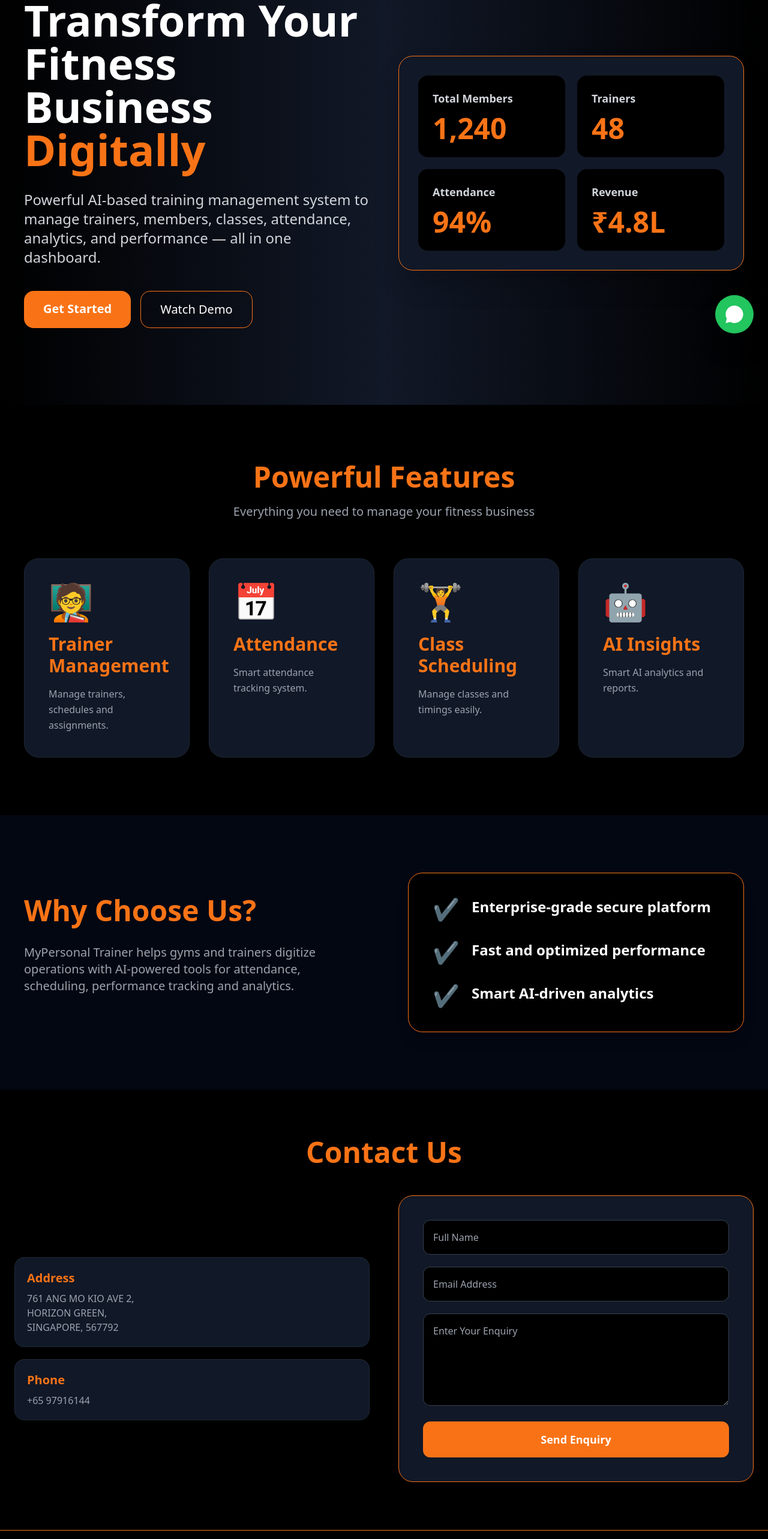
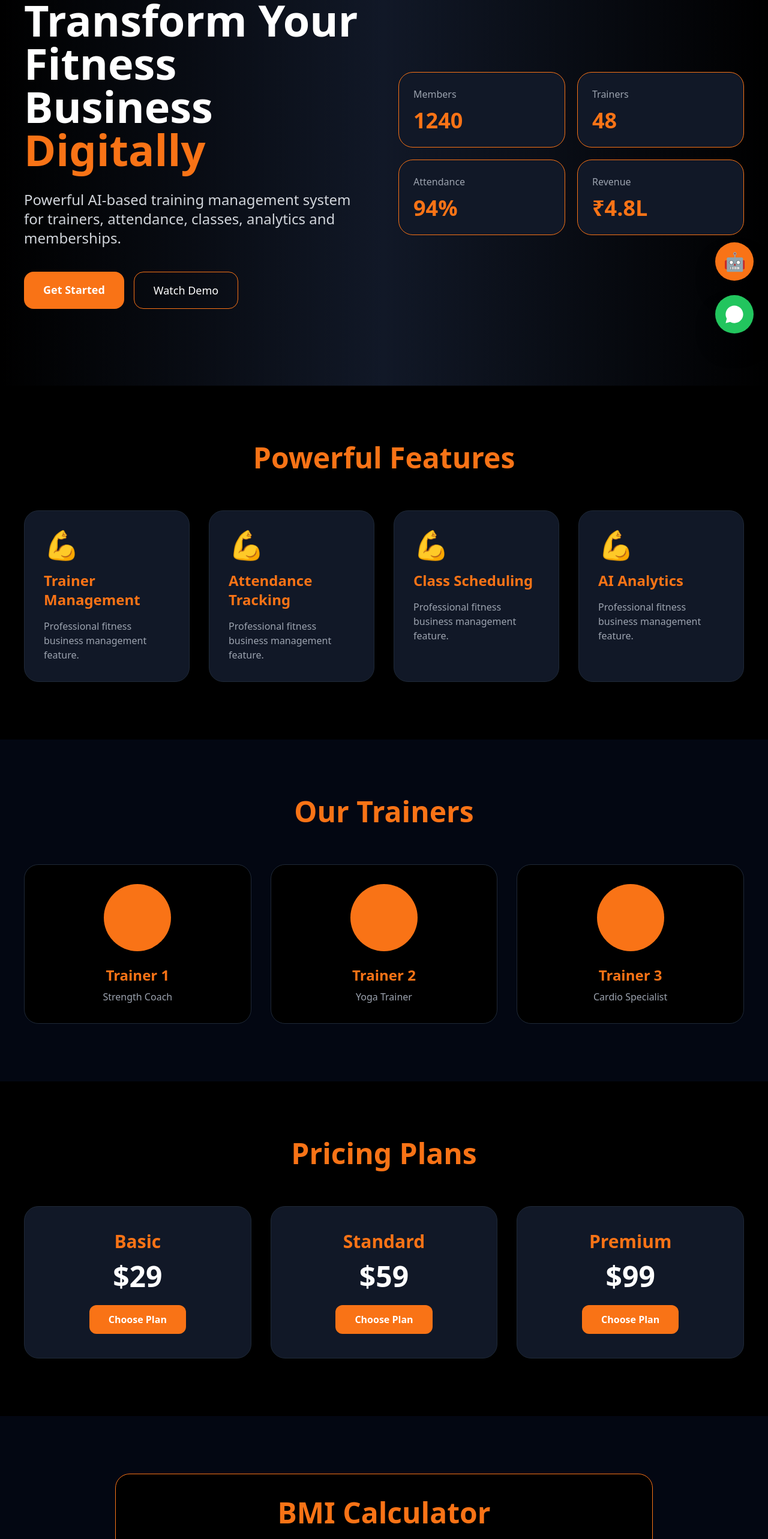
Before and after one commit to elllp24/mypersonal-trainer, a React (Create React App) app: page / in a window 1280 px wide. Shown: the part 220-2786 px from the top of the page at 60% size. Built offline with nearby package versions, Linux system fonts and the light colour scheme.

Commit message:
added premium homepage sections

```diff
--- a/src/pages/Home.jsx
+++ b/src/pages/Home.jsx
@@ -9,15 +9,11 @@ export default function Home() {
 
     <div className="bg-black min-h-screen text-white overflow-x-hidden">
 
-      {/* ========================= */}
       {/* NAVBAR */}
-      {/* ========================= */}
 
       <nav className="bg-black border-b border-orange-500 px-4 md:px-10 py-4 sticky top-0 z-50">
 
         <div className="flex justify-between items-center">
-
-          {/* LOGO */}
 
           <div className="flex items-center gap-3">
 
@@ -88,42 +84,26 @@ export default function Home() {
 
           <div className="md:hidden flex flex-col gap-5 mt-6 bg-gray-900 p-6 rounded-2xl border border-orange-500 text-lg">
 
-            <a
-              href="#home"
-              onClick={() => setMenuOpen(false)}
-              className="hover:text-orange-500"
-            >
+            <a href="#home" onClick={() => setMenuOpen(false)}>
               Home
             </a>
 
-            <a
-              href="#features"
-              onClick={() => setMenuOpen(false)}
-              className="hover:text-orange-500"
-            >
+            <a href="#features" onClick={() => setMenuOpen(false)}>
               Features
             </a>
 
-            <a
-              href="#about"
-              onClick={() => setMenuOpen(false)}
-              className="hover:text-orange-500"
-            >
+            <a href="#about" onClick={() => setMenuOpen(false)}>
               About
             </a>
 
-            <a
-              href="#contact"
-              onClick={() => setMenuOpen(false)}
-              className="hover:text-orange-500"
-            >
+            <a href="#contact" onClick={() => setMenuOpen(false)}>
               Contact
             </a>
 
             <Link
               to="/login"
               onClick={() => setMenuOpen(false)}
-              className="bg-orange-500 text-white px-6 py-3 rounded-xl text-center hover:bg-orange-600 transition"
+              className="bg-orange-500 text-white px-6 py-3 rounded-xl text-center"
             >
               Login
             </Link>
@@ -135,7 +115,7 @@ export default function Home() {
       </nav>
 
 
-      {/* HERO SECTION */}
+      {/* HERO */}
 
       <section
         id="home"
@@ -144,11 +124,9 @@ export default function Home() {
 
         <div className="max-w-7xl mx-auto grid grid-cols-1 md:grid-cols-2 gap-12 items-center">
 
-          {/* LEFT */}
-
           <div>
 
-            <h1 className="text-4xl md:text-7xl font-extrabold leading-tight mb-6 md:mb-8">
+            <h1 className="text-4xl md:text-7xl font-extrabold leading-tight mb-8">
 
               Transform Your
               <br />
@@ -162,12 +140,11 @@ export default function Home() {
 
             </h1>
 
-            <p className="text-lg md:text-2xl text-gray-300 leading-relaxed mb-8 md:mb-10">
+            <p className="text-lg md:text-2xl text-gray-300 leading-relaxed mb-10">
 
               Powerful AI-based training management system
-              to manage trainers, members, classes,
-              attendance, analytics, and performance —
-              all in one dashboard.
+              for trainers, attendance, classes,
+              analytics and memberships.
 
             </p>
 
@@ -175,13 +152,13 @@ export default function Home() {
 
               <Link
                 to="/login"
-                className="bg-orange-500 text-white px-8 py-4 rounded-2xl text-center text-lg md:text-xl font-bold hover:bg-orange-600 transition"
+                className="bg-orange-500 text-white px-8 py-4 rounded-2xl text-center text-lg font-bold hover:bg-orange-600 transition"
               >
                 Get Started
               </Link>
 
               <button
-                className="border border-orange-500 px-8 py-4 rounded-2xl text-lg md:text-xl hover:bg-orange-500 transition"
+                className="border border-orange-500 px-8 py-4 rounded-2xl text-lg hover:bg-orange-500 transition"
               >
                 Watch Demo
               </button>
@@ -191,63 +168,47 @@ export default function Home() {
           </div>
 
 
-          {/* RIGHT */}
+          {/* STATS */}
 
-          <div className="relative">
+          <div>
 
-            <div className="bg-gray-900 rounded-3xl p-4 md:p-8 shadow-2xl border border-orange-500">
+            <div className="grid grid-cols-2 gap-5">
 
-              <div className="grid grid-cols-2 gap-4 md:gap-5">
+              {[
+                {
+                  title: "Members",
+                  value: "1240"
+                },
+                {
+                  title: "Trainers",
+                  value: "48"
+                },
+                {
+                  title: "Attendance",
+                  value: "94%"
+                },
+                {
+                  title: "Revenue",
+                  value: "₹4.8L"
+                }
+              ].map((item, index) => (
 
-                <div className="bg-black rounded-2xl p-4 md:p-6">
+                <div
+                  key={index}
+                  className="bg-gray-900 p-6 rounded-3xl border border-orange-500"
+                >
 
-                  <h2 className="text-sm md:text-lg font-semibold mb-2 md:mb-3 text-gray-300">
-                    Total Members
+                  <h2 className="text-gray-400 mb-3">
+                    {item.title}
                   </h2>
 
-                  <h1 className="text-3xl md:text-5xl font-bold text-orange-500">
-                    1,240
+                  <h1 className="text-4xl font-bold text-orange-500">
+                    {item.value}
                   </h1>
 
                 </div>
 
-                <div className="bg-black rounded-2xl p-4 md:p-6">
-
-                  <h2 className="text-sm md:text-lg font-semibold mb-2 md:mb-3 text-gray-300">
-                    Trainers
-                  </h2>
-
-                  <h1 className="text-3xl md:text-5xl font-bold text-orange-500">
-                    48
-                  </h1>
-
-                </div>
-
-                <div className="bg-black rounded-2xl p-4 md:p-6">
-
-                  <h2 className="text-sm md:text-lg font-semibold mb-2 md:mb-3 text-gray-300">
-                    Attendance
-                  </h2>
-
-                  <h1 className="text-3xl md:text-5xl font-bold text-orange-500">
-                    94%
-                  </h1>
-
-                </div>
-
-                <div className="bg-black rounded-2xl p-4 md:p-6">
-
-                  <h2 className="text-sm md:text-lg font-semibold mb-2 md:mb-3 text-gray-300">
-                    Revenue
-                  </h2>
-
-                  <h1 className="text-3xl md:text-5xl font-bold text-orange-500">
-                    ₹4.8L
-                  </h1>
-
-                </div>
-
-              </div>
+              ))}
 
             </div>
 
@@ -267,58 +228,34 @@ export default function Home() {
 
         <div className="max-w-7xl mx-auto">
 
-          <div className="text-center mb-16">
-
-            <h1 className="text-3xl md:text-5xl font-bold mb-5 text-orange-500">
+          <h1 className="text-3xl md:text-5xl font-bold text-center text-orange-500 mb-16">
             Powerful Features
           </h1>
 
-            <p className="text-lg md:text-xl text-gray-400">
-              Everything you need to manage your fitness business
-            </p>
-
-          </div>
-
-          <div className="grid grid-cols-1 sm:grid-cols-2 lg:grid-cols-4 gap-6 md:gap-8">
+          <div className="grid grid-cols-1 sm:grid-cols-2 lg:grid-cols-4 gap-8">
 
             {[
-              {
-                icon: "🧑‍🏫",
-                title: "Trainer Management",
-                desc: "Manage trainers, schedules and assignments."
-              },
-              {
-                icon: "📅",
-                title: "Attendance",
-                desc: "Smart attendance tracking system."
-              },
-              {
-                icon: "🏋️",
-                title: "Class Scheduling",
-                desc: "Manage classes and timings easily."
-              },
-              {
-                icon: "🤖",
-                title: "AI Insights",
-                desc: "Smart AI analytics and reports."
-              }
-            ].map((item, index) => (
+              "Trainer Management",
+              "Attendance Tracking",
+              "Class Scheduling",
+              "AI Analytics"
+            ].map((feature, index) => (
 
               <div
                 key={index}
-                className="bg-gray-900 p-6 md:p-10 rounded-3xl shadow-lg hover:shadow-orange-500/30 hover:-translate-y-2 transition border border-gray-800"
+                className="bg-gray-900 p-8 rounded-3xl border border-gray-800 hover:border-orange-500 transition"
               >
 
-                <div className="text-5xl md:text-6xl mb-6">
-                  {item.icon}
+                <div className="text-5xl mb-5">
+                  💪
                 </div>
 
-                <h2 className="text-2xl md:text-3xl font-bold mb-4 text-orange-500">
-                  {item.title}
+                <h2 className="text-2xl font-bold text-orange-500 mb-4">
+                  {feature}
                 </h2>
 
-                <p className="text-gray-400 leading-relaxed">
-                  {item.desc}
+                <p className="text-gray-400">
+                  Professional fitness business management feature.
                 </p>
 
               </div>
@@ -332,64 +269,244 @@ export default function Home() {
       </section>
 
 
-      {/* ABOUT */}
+      {/* TRAINERS */}
 
-      <section
-        id="about"
-        className="py-16 md:py-24 px-4 md:px-10 bg-gray-950"
-      >
+      <section className="py-16 md:py-24 px-4 md:px-10 bg-gray-950">
 
-        <div className="max-w-7xl mx-auto grid grid-cols-1 md:grid-cols-2 gap-12 md:gap-20 items-center">
+        <div className="max-w-7xl mx-auto">
 
-          <div>
-
-            <h1 className="text-3xl md:text-5xl font-bold mb-8 text-orange-500">
-              Why Choose Us?
+          <h1 className="text-3xl md:text-5xl font-bold text-center text-orange-500 mb-16">
+            Our Trainers
           </h1>
 
-            <p className="text-lg md:text-xl text-gray-400 leading-relaxed mb-6">
-
-              MyPersonal Trainer helps gyms and trainers
-              digitize operations with AI-powered tools
-              for attendance, scheduling, performance
-              tracking and analytics.
-
-            </p>
-
-          </div>
-
-          <div className="bg-black rounded-3xl p-6 md:p-10 shadow-xl border border-orange-500">
-
-            <div className="space-y-8">
+          <div className="grid grid-cols-1 md:grid-cols-3 gap-8">
 
             {[
-                "Enterprise-grade secure platform",
-                "Fast and optimized performance",
-                "Smart AI-driven analytics"
-              ].map((text, index) => (
+              "Strength Coach",
+              "Yoga Trainer",
+              "Cardio Specialist"
+            ].map((role, index) => (
 
               <div
                 key={index}
-                  className="flex gap-5 items-start"
+                className="bg-black border border-gray-800 rounded-3xl p-8 text-center hover:border-orange-500 transition"
               >
 
-                  <div className="text-3xl md:text-4xl text-orange-500">
-                    ✔
-                  </div>
+                <div className="w-28 h-28 mx-auto rounded-full bg-orange-500 mb-6"></div>
 
-                  <div>
-
-                    <h2 className="text-xl md:text-2xl font-bold mb-2 text-white">
-                      {text}
+                <h2 className="text-2xl font-bold text-orange-500">
+                  Trainer {index + 1}
                 </h2>
 
-                  </div>
+                <p className="text-gray-400 mt-2">
+                  {role}
+                </p>
 
               </div>
 
             ))}
 
           </div>
+
+        </div>
+
+      </section>
+
+
+      {/* PRICING */}
+
+      <section className="py-16 md:py-24 px-4 md:px-10 bg-black">
+
+        <div className="max-w-7xl mx-auto">
+
+          <h1 className="text-3xl md:text-5xl font-bold text-center text-orange-500 mb-16">
+            Pricing Plans
+          </h1>
+
+          <div className="grid grid-cols-1 md:grid-cols-3 gap-8">
+
+            {[
+              {
+                title: "Basic",
+                price: "$29"
+              },
+              {
+                title: "Standard",
+                price: "$59"
+              },
+              {
+                title: "Premium",
+                price: "$99"
+              }
+            ].map((plan, index) => (
+
+              <div
+                key={index}
+                className="bg-gray-900 rounded-3xl p-10 border border-gray-800 hover:border-orange-500 transition text-center"
+              >
+
+                <h2 className="text-3xl font-bold text-orange-500 mb-4">
+                  {plan.title}
+                </h2>
+
+                <h1 className="text-5xl font-bold mb-6">
+                  {plan.price}
+                </h1>
+
+                <button className="bg-orange-500 hover:bg-orange-600 px-8 py-3 rounded-xl font-bold">
+                  Choose Plan
+                </button>
+
+              </div>
+
+            ))}
+
+          </div>
+
+        </div>
+
+      </section>
+
+
+      {/* BMI */}
+
+      <section className="py-16 md:py-24 px-4 md:px-10 bg-gray-950">
+
+        <div className="max-w-4xl mx-auto bg-black p-10 rounded-3xl border border-orange-500">
+
+          <h1 className="text-3xl md:text-5xl font-bold text-center text-orange-500 mb-10">
+            BMI Calculator
+          </h1>
+
+          <div className="grid grid-cols-1 md:grid-cols-2 gap-6">
+
+            <input
+              type="number"
+              placeholder="Weight (kg)"
+              className="p-4 rounded-xl bg-gray-900 border border-gray-700"
+            />
+
+            <input
+              type="number"
+              placeholder="Height (cm)"
+              className="p-4 rounded-xl bg-gray-900 border border-gray-700"
+            />
+
+          </div>
+
+          <button className="w-full mt-6 bg-orange-500 hover:bg-orange-600 py-4 rounded-xl font-bold text-lg">
+            Calculate BMI
+          </button>
+
+        </div>
+
+      </section>
+
+
+      {/* TESTIMONIALS */}
+
+      <section className="py-16 md:py-24 px-4 md:px-10 bg-black">
+
+        <div className="max-w-7xl mx-auto">
+
+          <h1 className="text-3xl md:text-5xl font-bold text-center text-orange-500 mb-16">
+            Testimonials
+          </h1>
+
+          <div className="grid grid-cols-1 md:grid-cols-3 gap-8">
+
+            {[
+              "Amazing fitness platform!",
+              "Best trainer management system.",
+              "Professional and easy to use."
+            ].map((review, index) => (
+
+              <div
+                key={index}
+                className="bg-gray-900 p-8 rounded-3xl border border-gray-800"
+              >
+
+                <p className="text-gray-300 text-lg">
+                  "{review}"
+                </p>
+
+                <h3 className="mt-6 text-orange-500 font-bold">
+                  ★★★★★
+                </h3>
+
+              </div>
+
+            ))}
+
+          </div>
+
+        </div>
+
+      </section>
+
+
+      {/* GALLERY */}
+
+      <section className="py-16 md:py-24 px-4 md:px-10 bg-gray-950">
+
+        <div className="max-w-7xl mx-auto">
+
+          <h1 className="text-3xl md:text-5xl font-bold text-center text-orange-500 mb-16">
+            Gallery
+          </h1>
+
+          <div className="grid grid-cols-2 md:grid-cols-4 gap-6">
+
+            {[1,2,3,4,5,6,7,8].map((item) => (
+
+              <div
+                key={item}
+                className="h-52 bg-gray-800 rounded-3xl border border-gray-700 hover:border-orange-500 transition"
+              ></div>
+
+            ))}
+
+          </div>
+
+        </div>
+
+      </section>
+
+
+      {/* FAQ */}
+
+      <section className="py-16 md:py-24 px-4 md:px-10 bg-black">
+
+        <div className="max-w-4xl mx-auto">
+
+          <h1 className="text-3xl md:text-5xl font-bold text-center text-orange-500 mb-16">
+            FAQs
+          </h1>
+
+          <div className="space-y-6">
+
+            {[
+              "How to join membership?",
+              "Can I manage trainers?",
+              "Does it support attendance?"
+            ].map((faq, index) => (
+
+              <div
+                key={index}
+                className="bg-gray-900 p-6 rounded-2xl border border-gray-800"
+              >
+
+                <h2 className="text-xl font-bold text-orange-500">
+                  {faq}
+                </h2>
+
+                <p className="text-gray-400 mt-3">
+                  Yes, our platform fully supports this feature.
+                </p>
+
+              </div>
+
+            ))}
 
           </div>
 
@@ -402,87 +519,14 @@ export default function Home() {
 
       <section
         id="contact"
-        className="py-16 md:py-20 bg-black"
+        className="py-16 md:py-20 bg-gray-950"
       >
 
         <div className="max-w-7xl mx-auto px-4 md:px-6">
 
-          <div className="text-center mb-12">
-
-            <h2 className="text-3xl md:text-5xl font-bold text-orange-500 mb-4">
+          <h2 className="text-3xl md:text-5xl font-bold text-center text-orange-500 mb-12">
             Contact Us
           </h2>
-
-          </div>
-
-          <div className="grid grid-cols-1 md:grid-cols-2 gap-12 items-center">
-
-            <div className="space-y-5">
-
-              <div className="bg-gray-900 p-5 rounded-2xl border border-gray-800">
-
-                <h4 className="font-bold text-xl mb-2 text-orange-500">
-                  Address
-                </h4>
-
-                <p className="text-gray-400">
-                  761 ANG MO KIO AVE 2,<br />
-                  HORIZON GREEN,<br />
-                  SINGAPORE, 567792
-                </p>
-
-              </div>
-
-              <div className="bg-gray-900 p-5 rounded-2xl border border-gray-800">
-
-                <h4 className="font-bold text-xl mb-2 text-orange-500">
-                  Phone
-                </h4>
-
-                <p className="text-gray-400">
-                  +65 97916144
-                </p>
-
-              </div>
-
-            </div>
-
-
-            {/* FORM */}
-
-            <div className="bg-gray-900 p-6 md:p-10 rounded-3xl shadow-xl border border-orange-500">
-
-              <div className="space-y-5">
-
-                <input
-                  type="text"
-                  placeholder="Full Name"
-                  className="w-full p-4 rounded-xl bg-black border border-gray-700 text-white"
-                />
-
-                <input
-                  type="email"
-                  placeholder="Email Address"
-                  className="w-full p-4 rounded-xl bg-black border border-gray-700 text-white"
-                />
-
-                <textarea
-                  rows="5"
-                  placeholder="Enter Your Enquiry"
-                  className="w-full p-4 rounded-xl bg-black border border-gray-700 text-white"
-                ></textarea>
-
-                <button
-                  className="w-full bg-orange-500 hover:bg-orange-600 text-white py-4 rounded-xl text-lg font-semibold transition"
-                >
-                  Send Enquiry
-                </button>
-
-              </div>
-
-            </div>
-
-          </div>
 
         </div>
 
@@ -502,7 +546,16 @@ export default function Home() {
       </footer>
 
 
-{/* WHATSAPP FLOATING BUTTON */}
+      {/* AI CHATBOT */}
+
+      <button
+        className="fixed bottom-28 right-6 bg-orange-500 hover:bg-orange-600 w-16 h-16 rounded-full shadow-2xl z-50 text-3xl"
+      >
+        🤖
+      </button>
+
+
+      {/* WHATSAPP BUTTON */}
 
       <a
         href="https://wa.me/6597916144"
```
Lines whose indentation alone changed are shown as unchanged.
